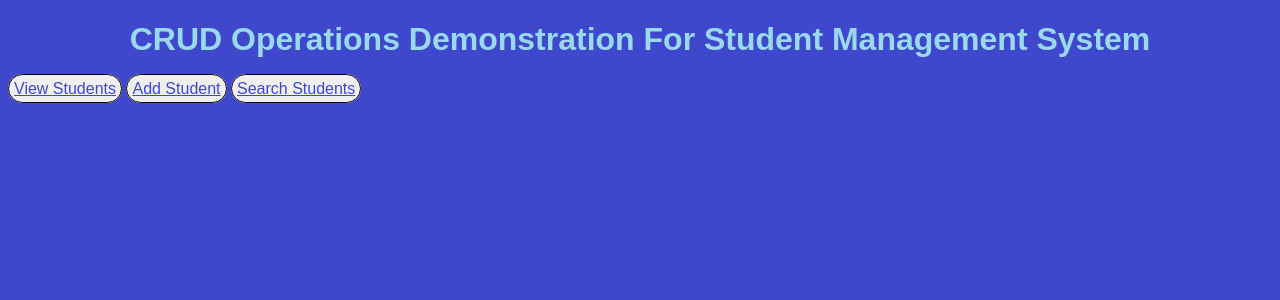
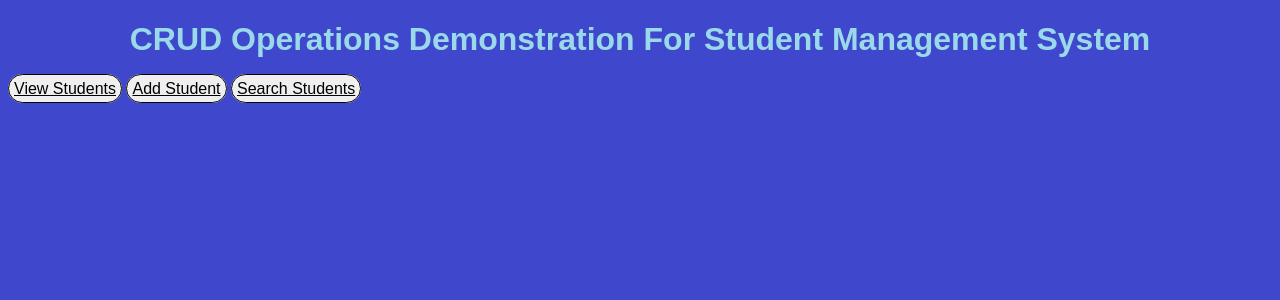
Before and after one commit to andriesvdw1/StudentsDB-Flask, a Flask app: page / in a window 1280 px wide. Shown: the top 300 px of the page. Run offline with Flask 3, Linux system fonts and the light colour scheme.

Commit message:
Add files via upload
New version of styling

```diff
--- a/static/styles.css
+++ b/static/styles.css
@@ -34,7 +34,7 @@ form {
     margin: 10px 0;
 }
 
-a{color:#3F48CC}
+a{color:black;}
 .option{color:#black;
 background-color:#EFEFEF;
 border: 1px solid black;
```
